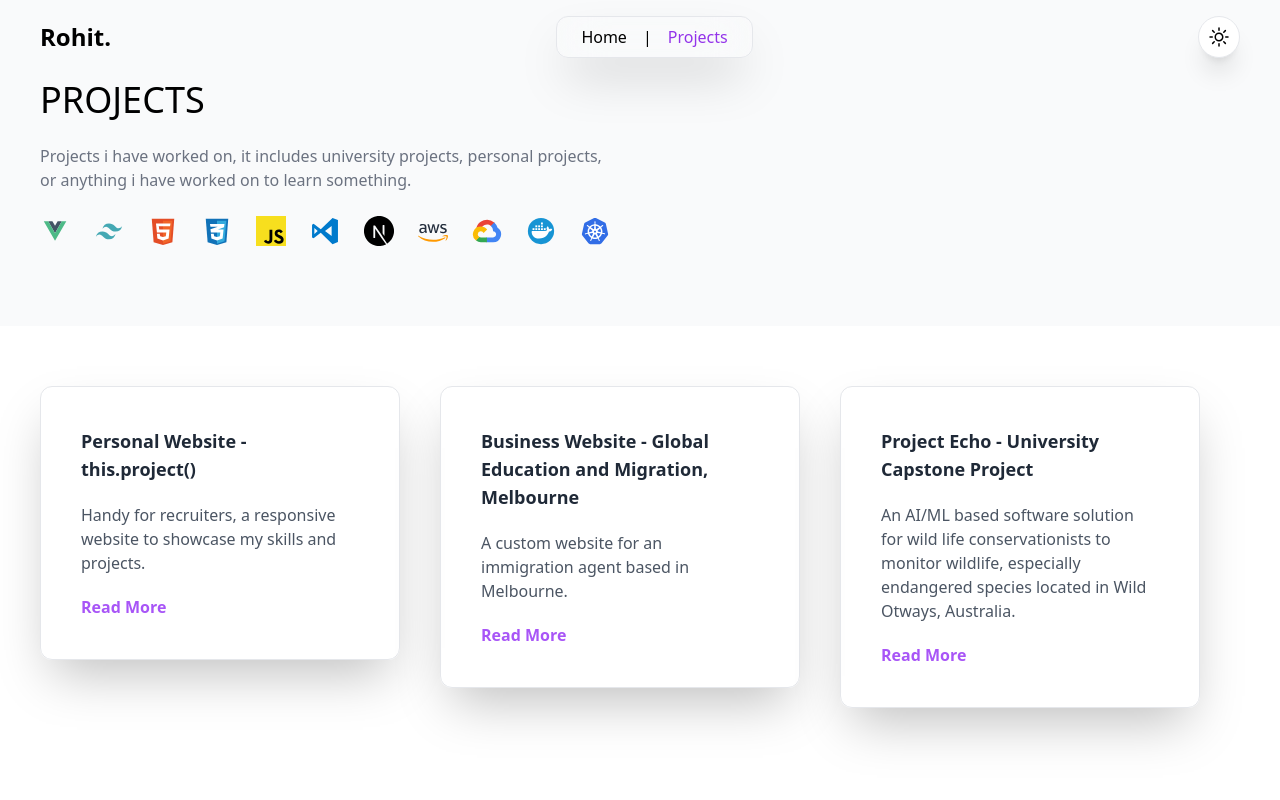
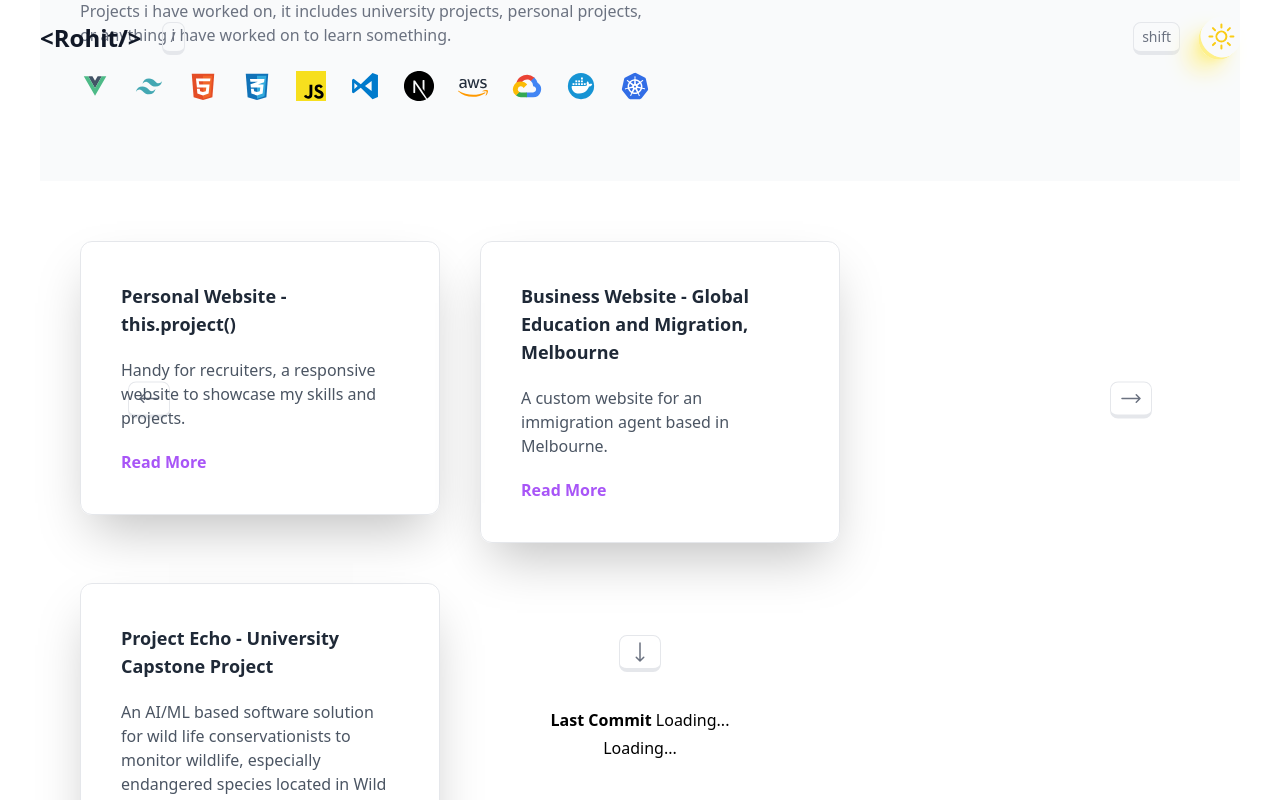
Before and after one commit to itsRohit47/website, a Next.js app: page /projects in a window 1280 px wide. Built offline with nearby package versions, Linux system fonts and the light colour scheme; no server answers.

Commit message:
Added Dark Mode :)

```diff
--- a/src/app/globals.css
+++ b/src/app/globals.css
@@ -2,35 +2,7 @@
 @tailwind components;
 @tailwind utilities;
 
-@font-face {
-  font-family: "Metallica";
-  src: url("../../public/fonts/Metallica.ttf");
+
+*{
+  @apply transition-colors duration-300;
 }
-
-/* For Firefox */
-html {
-  scrollbar-width: none;
-}
-
-:root {
-  --foreground-rgb: 255, 255, 255;
-  --text-color: 0, 0, 0;
-}
-
-body {
-  background: rgb(var(--foreground-rgb));
-  color: rgb(var(--text-color));
-  scrollbar-color: transparent transparent;
-}
-
-/* For WebKit browsers (Chrome, Safari) */
-::-webkit-scrollbar {
-  display: none;
-}
-.active {
-  color: #9333ea;
-}
-
-.link:hover {
-  color: #9333ea;
-}
--- a/src/app/layout.js
+++ b/src/app/layout.js
@@ -1,18 +1,52 @@
 import "./globals.css";
-import Love from "../components/Love";
 import Nav from "../components/Navigation";
+import {
+  ArrowLongUpIcon,
+  ArrowLongDownIcon,
+  ArrowLongRightIcon,
+  ArrowLongLeftIcon,
+} from "@heroicons/react/24/outline";
+import LastUpdated from "../components/LastUpdated";
 
 export default function RootLayout({ children }) {
   return (
-    <html lang="en" className="scroll-smooth">
+    <html lang="en">
       <head>
         {" "}
         <link rel="icon" href="/icons/favicon.ico" sizes="any" />
       </head>
-      <body className="text-sm leading-7 lg:text-base">
-        <Nav></Nav>
-        <div className="min-h-screen">{children}</div>
-
+      <body className="text-sm leading-7 lg:text-base fixed ">
+        <div className="dark:bg-zinc-900">
+          <Nav></Nav>
+          <div className="h-screen w-screen">
+            <div className="absolute top-32 left-1/2 -translate-x-1/2 ">
+              <div className="px-2 py-1 border rounded-lg text-gray-500 dark:text-white border-b-4">
+                <ArrowLongUpIcon className="w-6 h-6"></ArrowLongUpIcon>{" "}
+              </div>
+            </div>
+            <div className="absolute bottom-32 left-1/2 -translate-x-1/2 ">
+              <div className="px-2 py-1 border rounded-lg text-gray-500 dark:text-white border-b-4">
+                <ArrowLongDownIcon className="w-6 h-6"></ArrowLongDownIcon>
+              </div>
+            </div>
+            <div className="absolute left-32 top-1/2 -translate-y-1/2">
+              <div className="px-2 py-1 border rounded-lg text-gray-500 dark:text-white border-b-4">
+                <ArrowLongLeftIcon className="w-6 h-6"></ArrowLongLeftIcon>
+              </div>
+            </div>
+            <div className="absolute right-32 top-1/2 -translate-y-1/2">
+              <div className="px-2 py-1 border rounded-lg text-gray-500 dark:text-white border-b-4">
+                <ArrowLongRightIcon className="w-6 h-6"></ArrowLongRightIcon>
+              </div>
+            </div>
+          </div>
+          <div className="w-screen absolute top-1/2 -translate-y-1/2 flex items-center justify-center p-10">
+            {children}
+          </div>
+          <div className="absolute bottom-10 w-full text-center">
+            <LastUpdated></LastUpdated>
+          </div>
+        </div>
       </body>
     </html>
   );
--- a/src/app/page.js
+++ b/src/app/page.js
@@ -1,14 +1,14 @@
-import LastUpdated from "../components/LastUpdated";
 export const metadata = {
-  title: "Rohit Bajaj | Home",
+  title: "Rohit Bajaj",
   description: "Rohit Bajaj (personal website)",
 };
 
+import HomePage from "../components/HomePage";
+
 export default function Home() {
   return (
-    <main className="flex flex-col items-center justify-center text-center h-screen gap-5">
-      <h1 className="text-9xl font-medium">Namaste World 🙏</h1>
-      <LastUpdated></LastUpdated>
+    <main className="">
+      <HomePage></HomePage>
     </main>
   );
 }
--- /dev/null
+++ b/src/components/HomePage.js
@@ -0,0 +1,7 @@
+export default function HomePage() {
+  return (
+    <>
+      <h1 className="text-9xl font-medium  dark:text-white">Namaste World</h1>
+    </>
+  );
+}
--- a/src/components/LastUpdated.js
+++ b/src/components/LastUpdated.js
@@ -3,6 +3,7 @@ import React, { useEffect, useState } from "react";
 
 export default function LastUpdated() {
   const [lastUpdatedDate, setLastUpdatedDate] = useState(null);
+  const [latestCommitMessage, setLatestCommitMessage] = useState(null);
 
   useEffect(() => {
     const fetchLastUpdatedDate = async () => {
@@ -17,6 +18,8 @@ export default function LastUpdated() {
           month: "long",
           day: "numeric",
         });
+        const commitMessage = data[0].commit.message;
+        setLatestCommitMessage(commitMessage);
 
         setLastUpdatedDate(formattedDate);
       } catch (error) {
@@ -28,9 +31,12 @@ export default function LastUpdated() {
   }, []);
 
   return (
-    <div className="w-full flex justify-center gap-2 px-10">
-      <span className="font-bold">Last Updated</span>
-      <span>{lastUpdatedDate ? lastUpdatedDate : "Loading..."}</span>
+    <div className="w-full justify-center gap-1 dark:text-white flex flex-col">
+      <div>
+        <span className="font-bold">Last Commit </span>
+        <span>{lastUpdatedDate ? lastUpdatedDate : "Loading..."}</span>
+      </div>
+      <p>{latestCommitMessage ? latestCommitMessage : "Loading..."}</p>
     </div>
   );
 }
--- a/src/components/Navigation.js
+++ b/src/components/Navigation.js
@@ -1,27 +1,43 @@
 "use client";
-import { usePathname } from "next/navigation";
-import Link from "next/link";
-import { SunIcon } from "@heroicons/react/24/outline";
+import { SunIcon, MoonIcon } from "@heroicons/react/24/outline";
+import { useEffect } from "react";
 
 export default function Nav() {
-  const pathname = usePathname();
+  const toggleTheme = () => {
+    document.body.classList.toggle("dark");
+  };
+
+  useEffect(() => {
+    const handleKeyDown = (event) => {
+      if (event.key === "Shift") {
+        toggleTheme();
+      }
+    };
+
+    window.addEventListener("keydown", handleKeyDown);
+
+    return () => {
+      window.removeEventListener("keydown", handleKeyDown);
+    };
+  }, []);
+
   return (
-    <header className="flex items-center justify-between px-10 py-4 fixed w-full">
-      <h1 className="text-2xl font-bold max-w-xl">Rohit.</h1>
-      <div className="border flex gap-4 font-medium px-6 py-2 rounded-xl shadow-2xl backdrop-blur-xl">
-        <Link className={`link ${pathname === "/" ? "active" : ""}`} href="/">
-          Home
-        </Link>
-        <h1>|</h1>
-        <Link
-          className={`link ${pathname === "/projects" ? "active" : ""}`}
-          href="/projects"
-        >
-          Projects
-        </Link>
+    <header className="flex items-center justify-between px-10 py-4 fixed w-full z-20">
+      <div className="flex gap-5 items-center justify-center text-sm text-gray-900 dark:text-white">
+        {" "}
+        <h1 className="text-2xl font-bold max-w-xl">{"<Rohit/>"}</h1>
+        <div className="px-2 py-1 border rounded-lg text-gray-500 dark:text-white border-b-4">
+          /
+        </div>
       </div>
-      <div className="  rounded-full border shadow-xl bg-white backdrop-blur-xl p-2">
-        <SunIcon className="w-6 h-6"></SunIcon>
+      <div className="flex gap-5 items-center justify-center text-sm">
+        <div className="px-2 py-1 border rounded-lg text-gray-500 dark:text-white border-b-4">
+          shift
+        </div>
+        <div className="relative rotate-45 rounded-full shadow-xl border-b-4 border-yellow-200 dark:border-gray-50 shadow-yellow-200 dark:shadow-gray-200 p-1 transition duration-300">
+          <SunIcon className="dark:hidden w-8 h-8 text-yellow-400 bg"></SunIcon>
+          <MoonIcon className="hidden dark:block w-8 h-8 text-gray-200 bg"></MoonIcon>
+        </div>
       </div>
     </header>
   );
--- a/tailwind.config.js
+++ b/tailwind.config.js
@@ -18,4 +18,5 @@ module.exports = {
     },
   },
   plugins: [],
+  darkMode: "class",
 };
```
